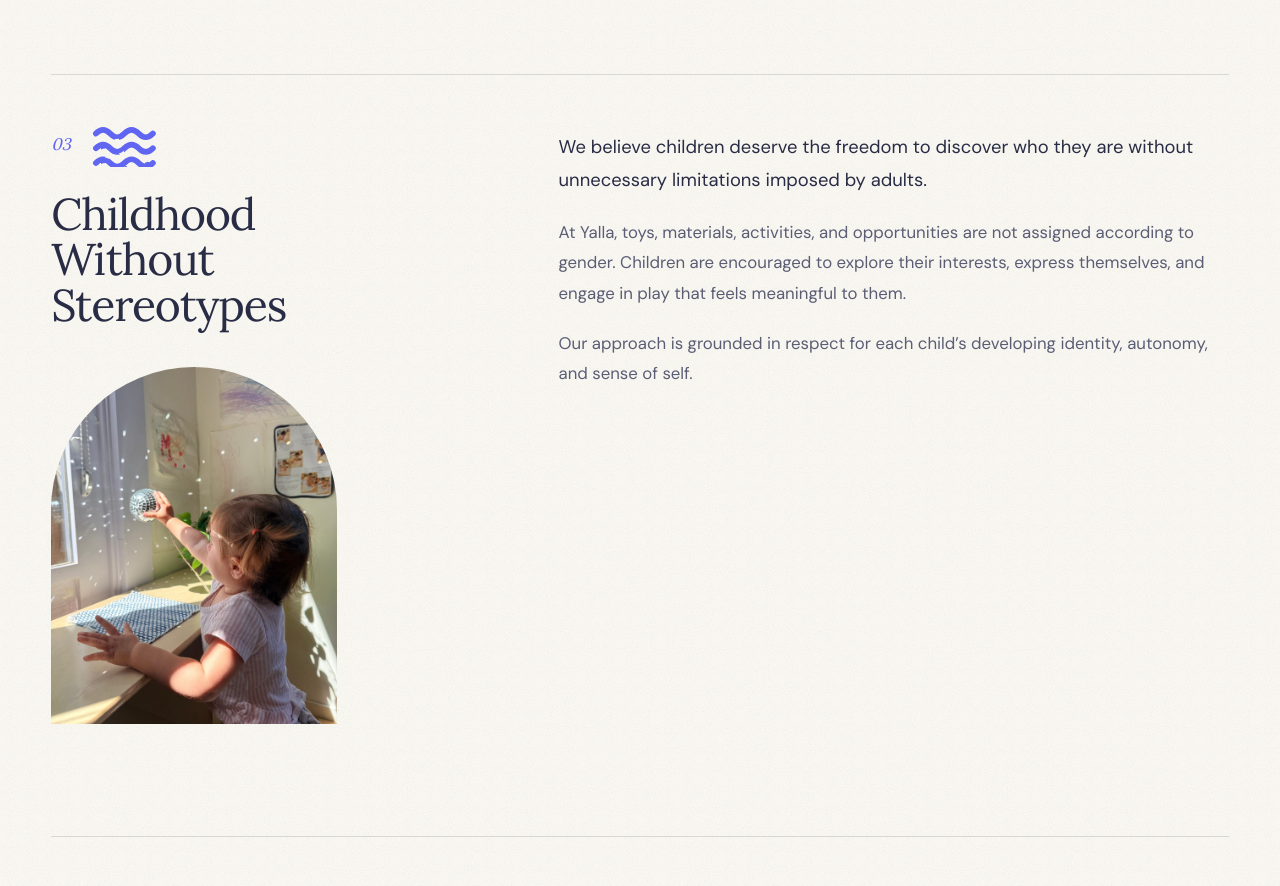
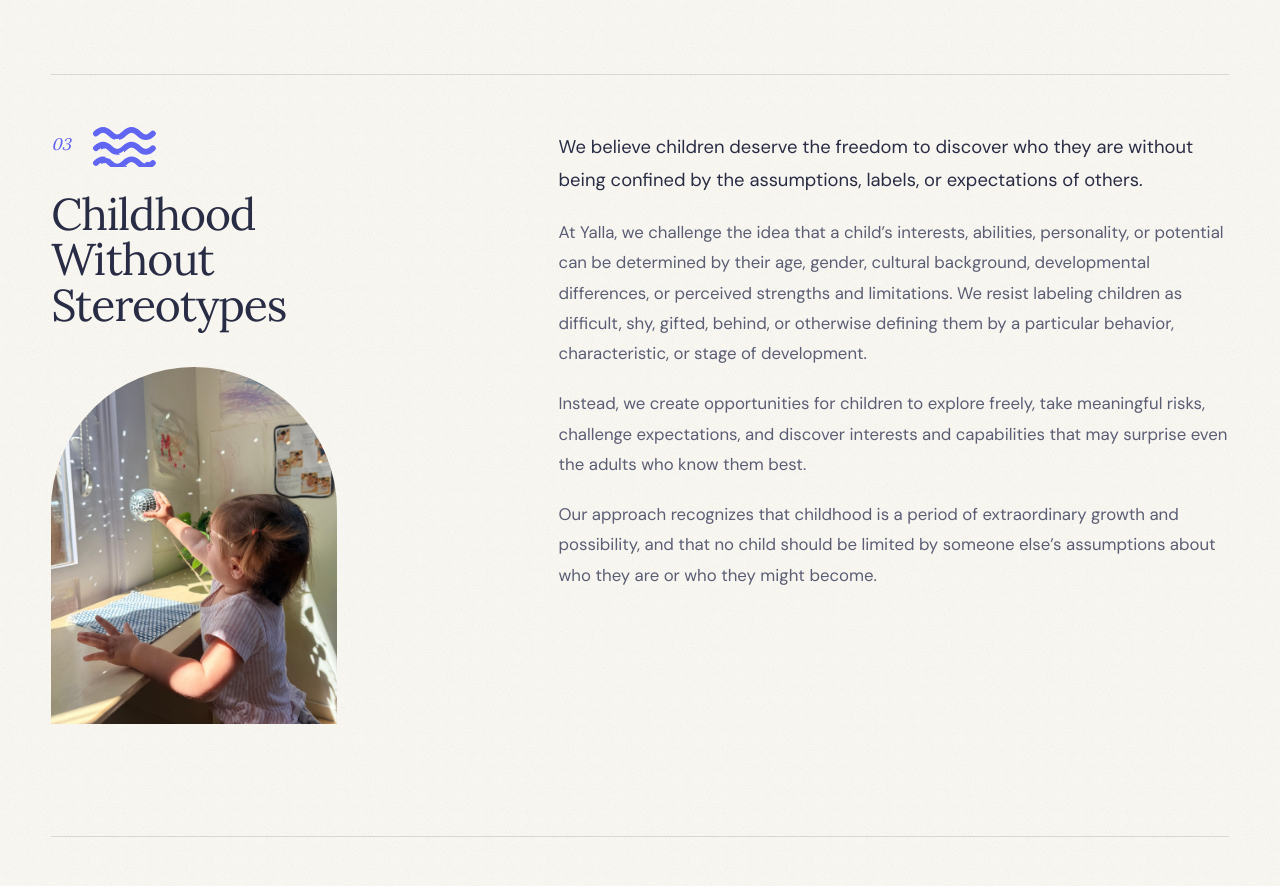
Before and after one commit to EllieCoburn/yalla-spacesd, a Next.js app: page /belonging in a window 1280 px wide. Shown: the part 3660-4546 px from the top of the page. Built offline with nearby package versions, Linux system fonts and the light colour scheme; no server answers.

Commit message:
Belonging: update 'Childhood Without Stereotypes'
Co-Authored-By: Claude Opus 5.5 <noreply@anthropic.com>
Claude-Session: https://claude.ai/code/session_01VLj7feyzuNxzwUGwkaQLe5

```diff
--- a/app/(site)/belonging/page.tsx
+++ b/app/(site)/belonging/page.tsx
@@ -44,9 +44,10 @@ const chapters: Chapter[] = [
     mark: "waves",
     title: "Childhood Without Stereotypes",
     paragraphs: [
-      "We believe children deserve the freedom to discover who they are without unnecessary limitations imposed by adults.",
-      "At Yalla, toys, materials, activities, and opportunities are not assigned according to gender. Children are encouraged to explore their interests, express themselves, and engage in play that feels meaningful to them.",
-      "Our approach is grounded in respect for each child’s developing identity, autonomy, and sense of self.",
+      "We believe children deserve the freedom to discover who they are without being confined by the assumptions, labels, or expectations of others.",
+      "At Yalla, we challenge the idea that a child’s interests, abilities, personality, or potential can be determined by their age, gender, cultural background, developmental differences, or perceived strengths and limitations. We resist labeling children as difficult, shy, gifted, behind, or otherwise defining them by a particular behavior, characteristic, or stage of development.",
+      "Instead, we create opportunities for children to explore freely, take meaningful risks, challenge expectations, and discover interests and capabilities that may surprise even the adults who know them best.",
+      "Our approach recognizes that childhood is a period of extraordinary growth and possibility, and that no child should be limited by someone else’s assumptions about who they are or who they might become.",
     ],
     photo: { src: "/photos/disco-ball.jpg", alt: "A toddler reaching for a mirrored ball that scatters light across the wall" },
   },
```
